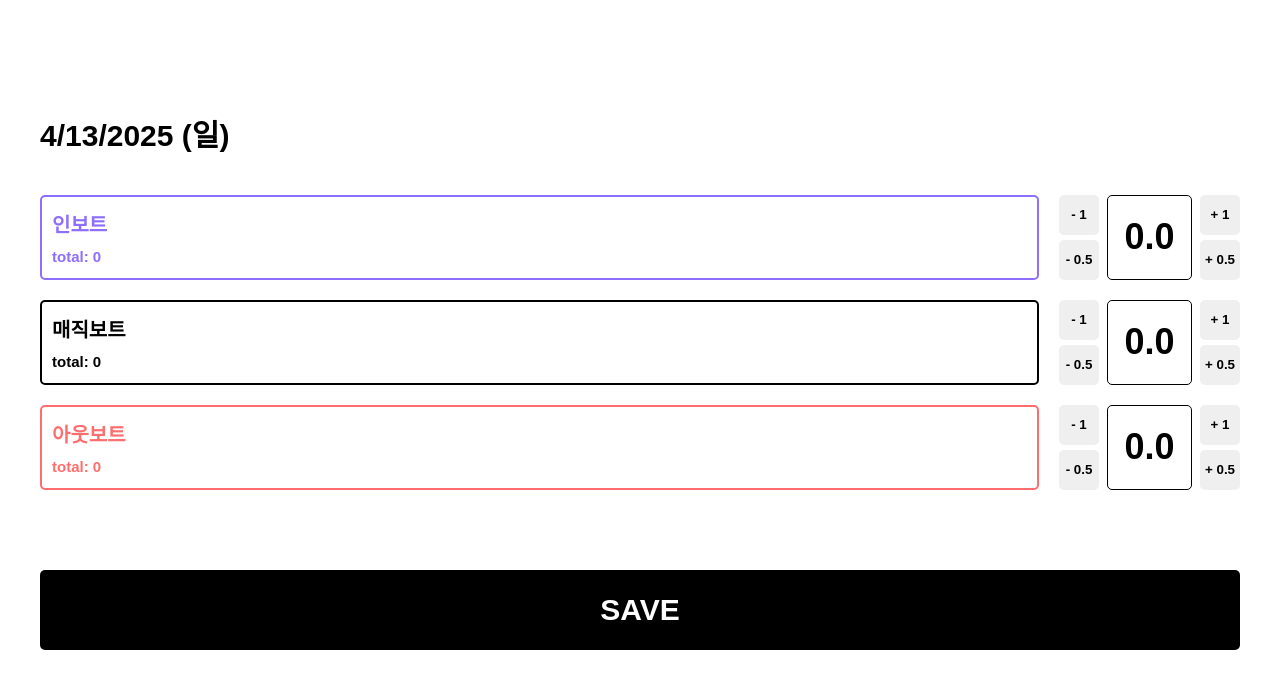
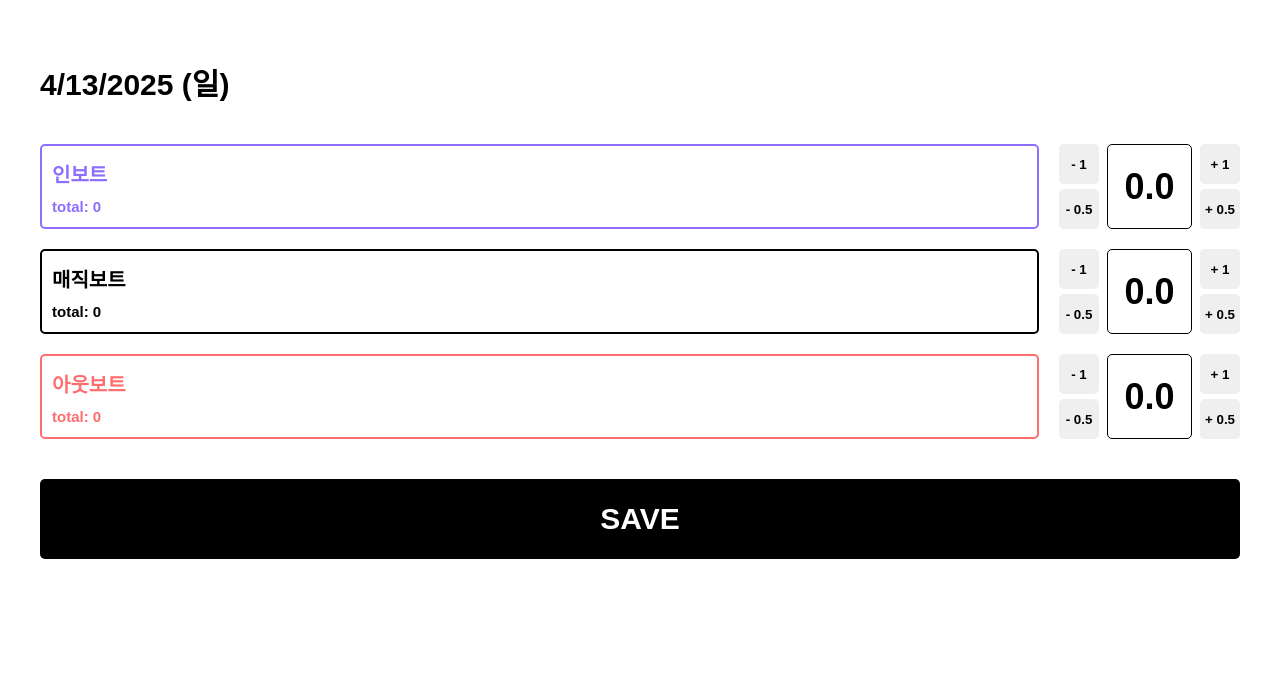
Before and after one commit to jongsunP/memo-app, a Next.js app: page / in a window 1280 px wide. Shown: the top 688 px of the page. Built offline with nearby package versions, Linux system fonts and the light colour scheme.

Commit message:
스타일 수정

```diff
--- a/src/Component/memo.module.css
+++ b/src/Component/memo.module.css
@@ -1,9 +1,6 @@
 .memoContainer {
   display: flex;
   flex-direction: column;
-  justify-content: center;
-  width: 100vw;
-  height: 100vh;
   padding: 60px 40px;
   gap: 40px;
 }
@@ -89,7 +86,6 @@
   height: 80px;
   border: none;
   cursor: pointer;
-  margin: 40px auto 40px auto;
   border-radius: 5px;
   font-weight: bold;
   background-color: black;
```
